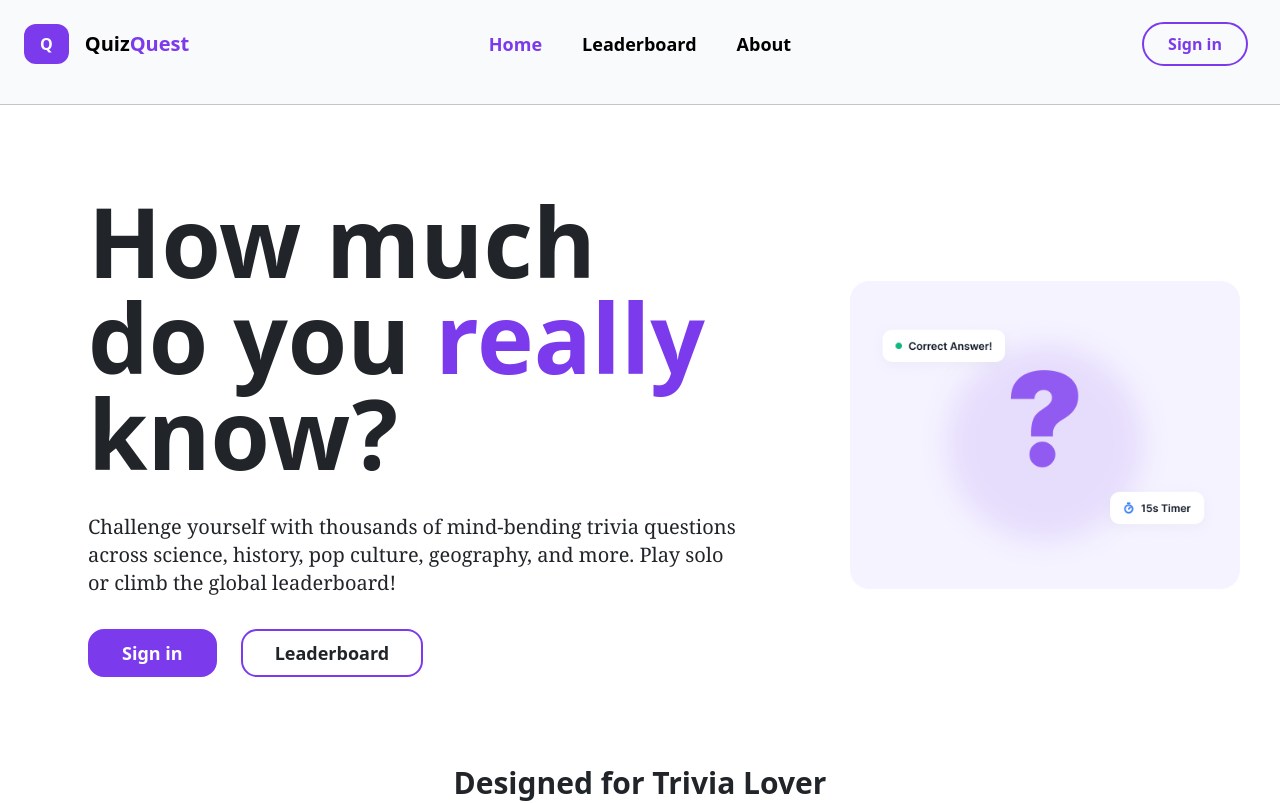
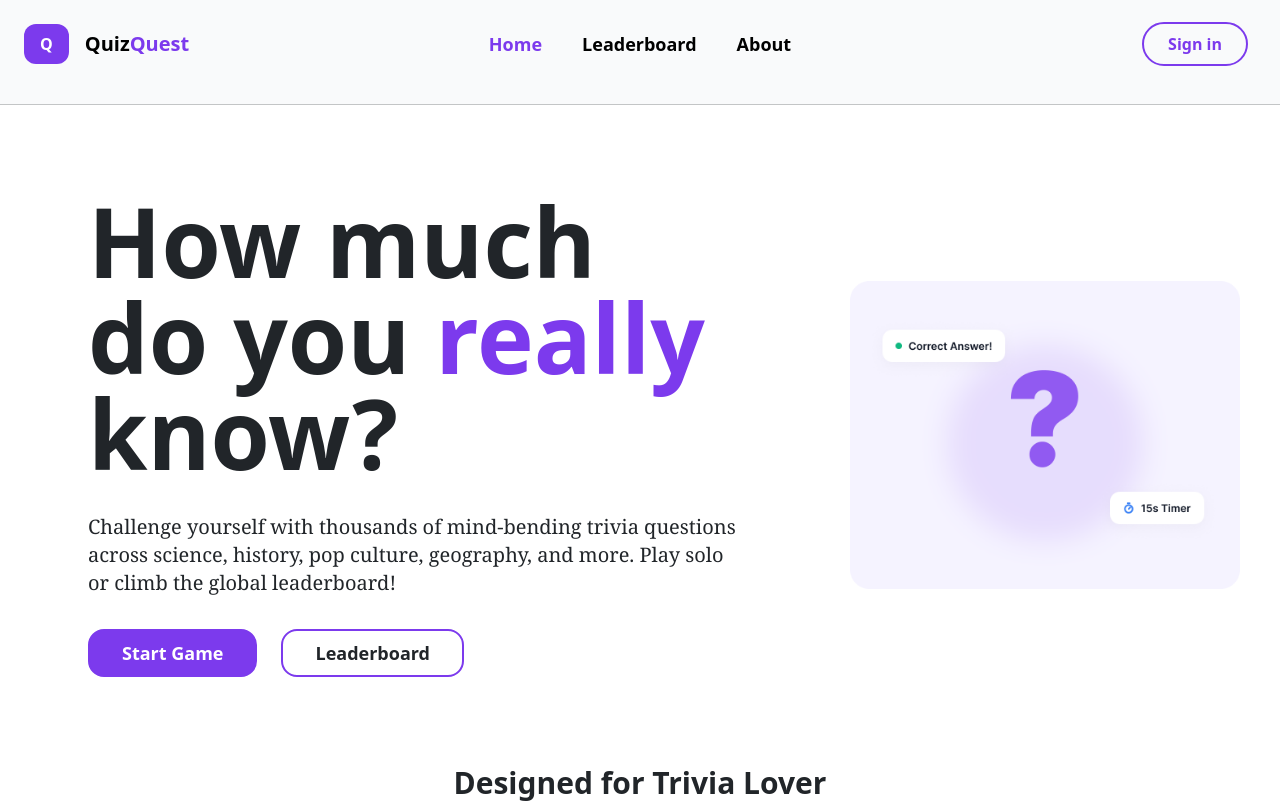
Before and after one commit to Ansh-Kathil/QuizQuest, a React (Vite) app: page / in a window 1280 px wide. Shown: the top 803 px of the page. Built offline with nearby package versions, Linux system fonts and the light colour scheme.

Commit message:
navigation

```diff
--- a/src/components/Header.jsx
+++ b/src/components/Header.jsx
@@ -1,4 +1,5 @@
 import React from 'react'
+import { Link } from "react-router-dom";
 
 export default function Header() {
     return (
@@ -10,7 +11,7 @@ export default function Header() {
                     <div className=" absolute  left-1/2 -translate-x-1/2 ">
                         <ul   className=" flex  text-lg font-semibold items-center gap-10 list-none flex-row m-0 p-0">
                             <li className="">
-                                <a className=" text-[#7C3AED]!  text-lg no-underline!"  href="#">Home</a>
+                                <Link to={'/'} className=" text-[#7C3AED]!  text-lg no-underline!"  href="#">Home</Link>
                             </li>
                             <li className="">
                                 <a className="text-black! no-underline!" href="#">Leaderboard</a>
--- a/src/components/Landing.jsx
+++ b/src/components/Landing.jsx
@@ -1,5 +1,5 @@
 import React from 'react'
-
+import { Link } from "react-router-dom";
 export const Landing = () => {
     return (
         <div className='flex flex-col gap-8 m-8'>
@@ -12,7 +12,8 @@ export const Landing = () => {
                         Challenge yourself with thousands of mind-bending trivia questions across science, history, pop culture, geography, and more. Play solo or climb the global leaderboard!
                     </p>
                     <div className='flex gap-4 '>
-                        <button className="  font-semibold text-lg! border-2 px-8 w-fit py-2 rounded-2xl! bg-[#7C3AED]! text-white! border-[#7C3AED]!">Sign in</button>
+                        <Link
+    to="/quiz-setup" className="  font-semibold text-lg! border-2 px-8 w-fit py-2 rounded-2xl! bg-[#7C3AED]! text-white! border-[#7C3AED]! no-underline!">Start Game</Link>
                         <button className="  font-semibold text-lg! border-2 px-8 w-fit py-2 rounded-2xl! bg-white!  border-[#7C3AED]!">Leaderboard</button>
                     </div>
 
```
